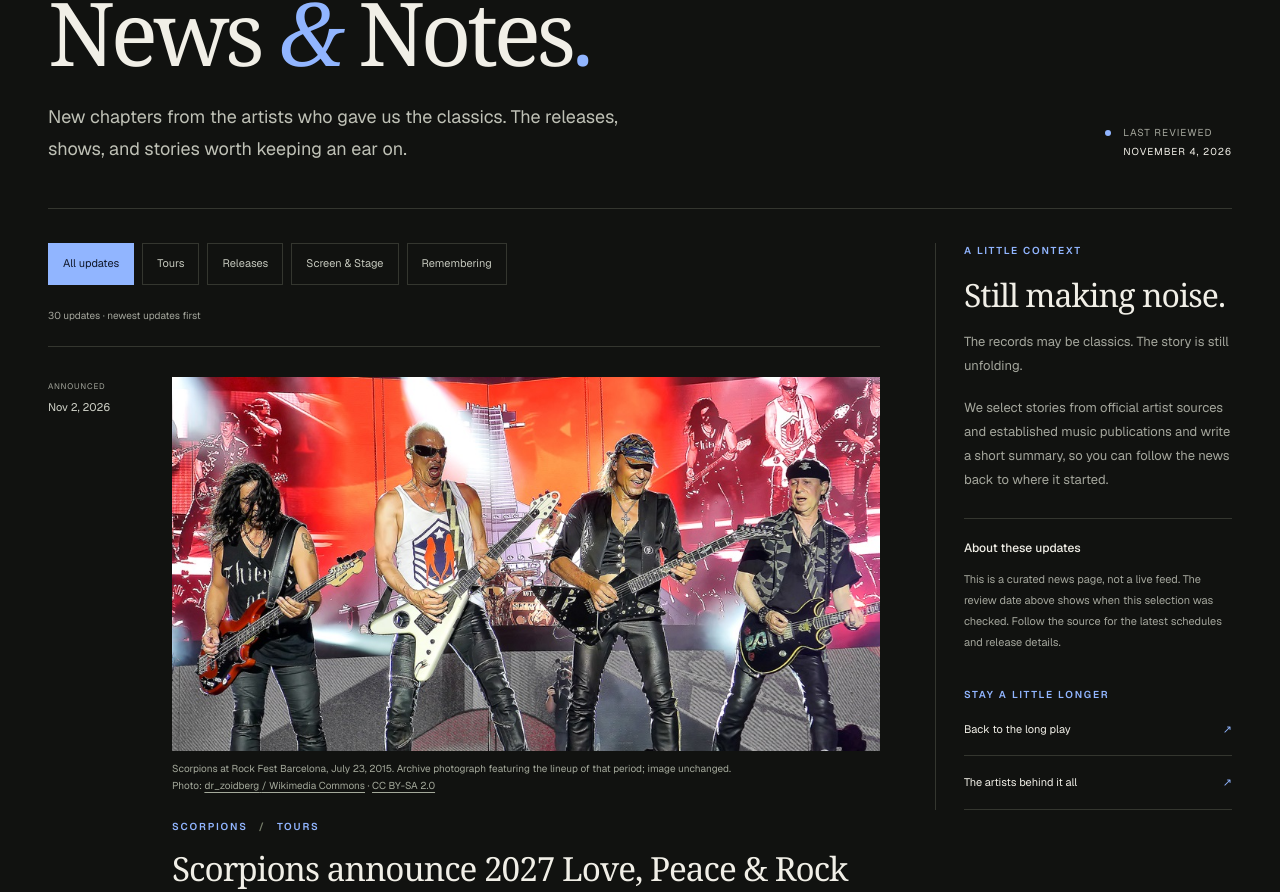
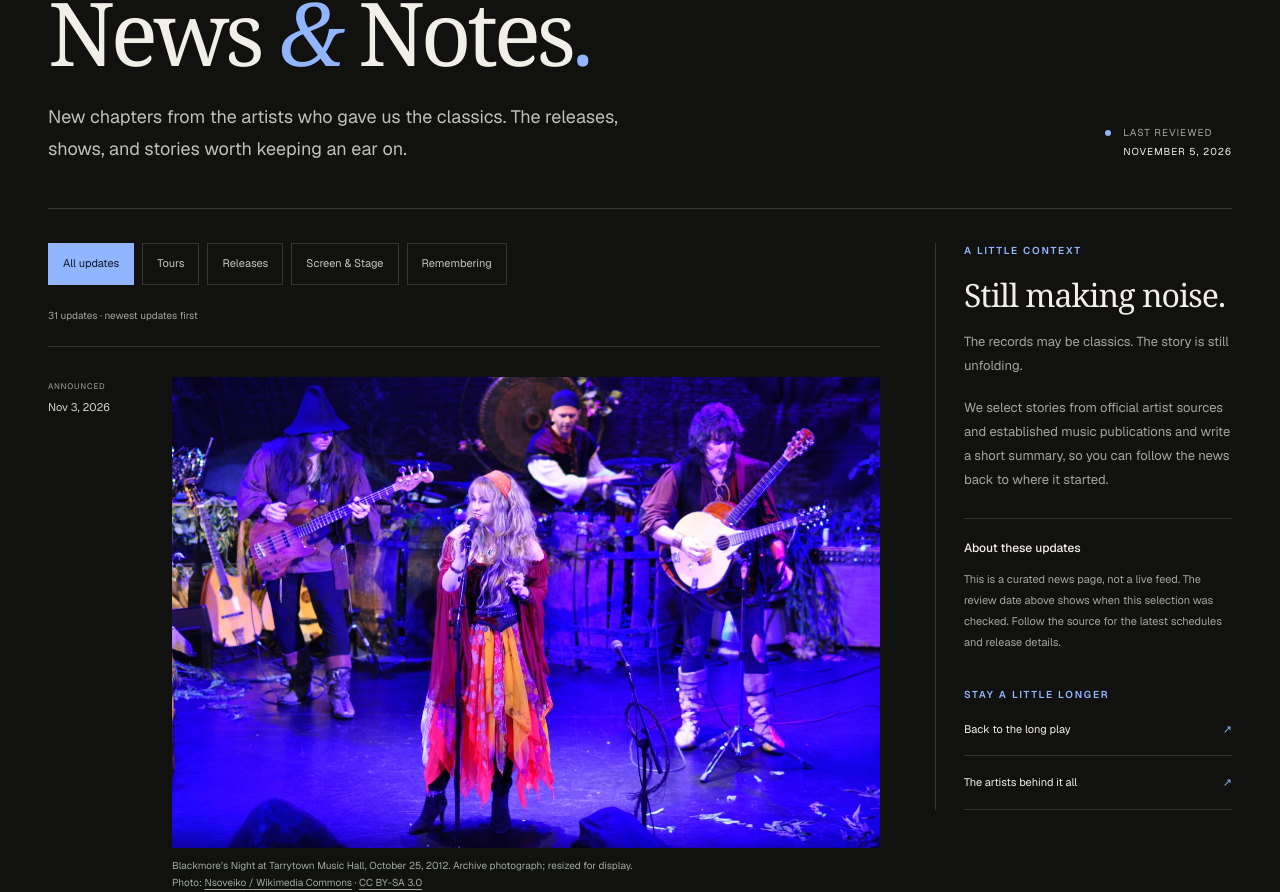
Before and after one commit to SJohn28/the-analog-replay, a Next.js app: page /news in a window 1280 px wide. Shown: the part 203-1095 px from the top of the page. Built offline with nearby package versions, Linux system fonts and the light colour scheme.

Commit message:
Publish Blackmores Night anniversary tour story with photo

```diff
--- a/data/news.ts
+++ b/data/news.ts
@@ -1,4 +1,4 @@
-export const newsReviewedOn = "2026-11-04";
+export const newsReviewedOn = "2026-11-05";
 
 export type NewsCategory = "Tours" | "Releases" | "Screen & Stage" | "Remembering";
 export type NewsItem = {
@@ -27,6 +27,74 @@ export type NewsItem = {
 // not the date of the performance or release. Keep newest announcements first.
 export const news: NewsItem[] = [
 {
+  "id": "blackmores-night-30th-anniversary-2027",
+  "artist": "Blackmore’s Night",
+  "category": "Tours",
+  "announcedOn": "2026-11-03",
+  "title": "Blackmore’s Night announce six concerts for their 30th anniversary",
+  "summary": "Ritchie Blackmore and Candice Night have announced a limited Blackmore’s Night tour for March 2027, marking 30 years since the folk-rock project began. The six-show itinerary covers New Jersey, New York and Connecticut.\n\nThe announcement follows the interruption of the band’s 2025 touring plans because of Blackmore’s health. In a statement at the time, the former Deep Purple and Rainbow guitarist described an episode of severe vertigo. The new dates announce a return to Blackmore’s Night concerts; they do not establish that his underlying health issues have resolved.\n\nThe announced run opens March 6 in Newton, New Jersey, and ends March 27 in Englewood. Stops include Port Washington, Norwalk, Woodstock and Riverhead. The Englewood ticket listing confirms March 27, 2027, at Bergen Performing Arts Center.\n\nThe schedule below follows the March 2027 itinerary reported with the anniversary announcement. The band’s current tour page contains inconsistent year, month and ticket-sale labels. Fans should open the individual ticket links and confirm details with the venue before purchasing or making travel plans.",
+  "tourHeading": "Announced March 2027 anniversary dates",
+  "tourCheckedOn": "November 5, 2026",
+  "tourUrl": "https://www.blackmoresnight.com/tour",
+  "tourDates": [
+    {
+      "date": "2027-03-06",
+      "city": "Newton, NJ",
+      "venue": "Newton Theatre"
+    },
+    {
+      "date": "2027-03-11",
+      "city": "Port Washington, NY",
+      "venue": "Landmark on Main Street"
+    },
+    {
+      "date": "2027-03-13",
+      "city": "Norwalk, CT",
+      "venue": "District Music Hall"
+    },
+    {
+      "date": "2027-03-19",
+      "city": "Woodstock, NY",
+      "venue": "Bearsville Theater"
+    },
+    {
+      "date": "2027-03-21",
+      "city": "Riverhead, NY",
+      "venue": "Suffolk Theater"
+    },
+    {
+      "date": "2027-03-27",
+      "city": "Englewood, NJ",
+      "venue": "Bergen Performing Arts Center"
+    }
+  ],
+  "photo": {
+    "src": "/images/news/blackmores-night-tarrytown-2012.jpg",
+    "width": 1400,
+    "height": 933,
+    "alt": "Candice Night singing beside Ritchie Blackmore and other Blackmore’s Night musicians on a blue-lit stage",
+    "caption": "Blackmore’s Night at Tarrytown Music Hall, October 25, 2012. Archive photograph; resized for display.",
+    "credit": "Nsoveiko",
+    "url": "https://commons.wikimedia.org/wiki/File:Blackmore%27s_Night_in_2012.jpg",
+    "license": "CC BY-SA 3.0",
+    "licenseUrl": "https://creativecommons.org/licenses/by-sa/3.0/"
+  },
+  "references": [
+    {
+      "name": "Blackmore’s Night · Official tour and ticket links",
+      "url": "https://www.blackmoresnight.com/tour"
+    },
+    {
+      "name": "Ticketmaster · Bergen Performing Arts Center, March 27, 2027",
+      "url": "https://www.ticketmaster.com/event/00006561A74C6256"
+    }
+  ],
+  "source": {
+    "name": "Guitar Player · Anniversary announcement and itinerary",
+    "url": "https://www.guitarplayer.com/guitarists/ritchie-blackmore-s-night-tour-2027"
+  }
+},
+{
   "id": "scorpions-love-peace-rock-roll-2027",
   "artist": "Scorpions",
   "category": "Tours",
```
Also changed, not shown: public/images/news/blackmores-night-tarrytown-2012.jpg (added).
